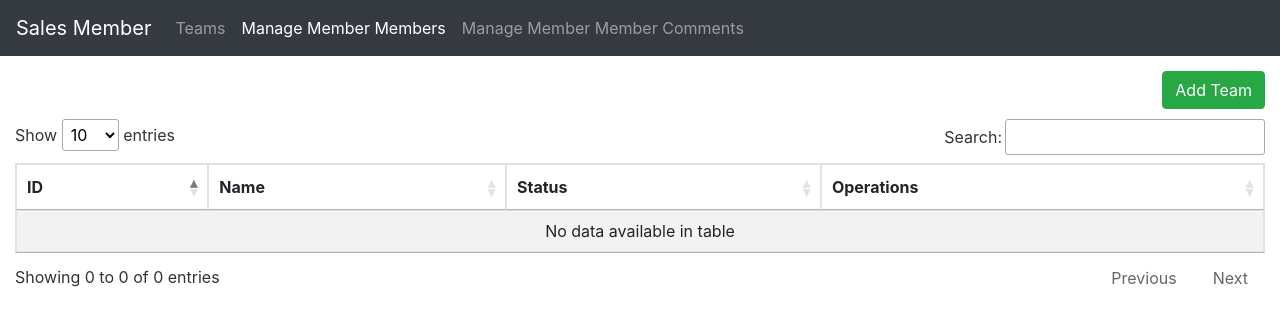
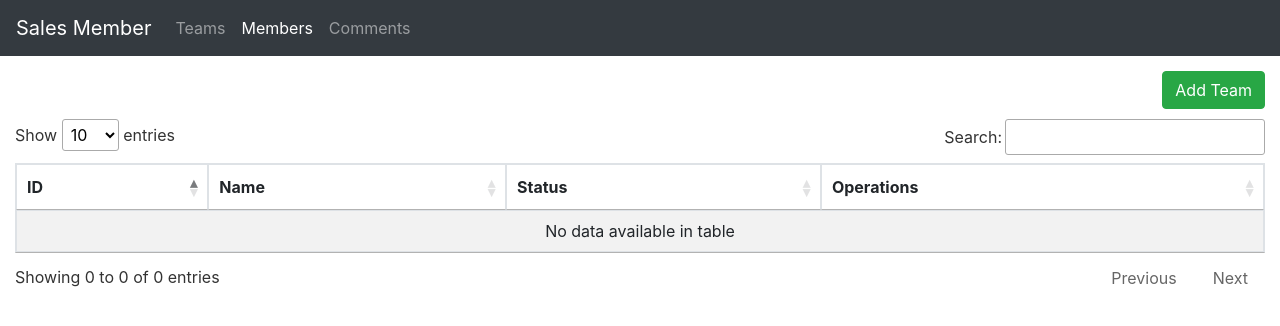
Before and after one commit to RavinduDharmasena/php_RavinduDharmasena, a CodeIgniter app: page /php_RavinduDharmasena/index.php/teamcontroller/viewManageTeams in a window 1280 px wide. Shown: the top 326 px of the page. Run offline with CodeIgniter, Linux system fonts and the light colour scheme; data that the repository does not hold is empty.

Commit message:
Navigation bar item changes

```diff
--- a/application/views/templates/navigation_bar.php
+++ b/application/views/templates/navigation_bar.php
@@ -10,10 +10,10 @@
                 <a class="nav-link" href="<?php echo base_url('team'); ?>">Teams</span></a>
             </li>
             <li class="nav-item active">
-                <a class="nav-link" href="<?php echo base_url('member'); ?>">Manage Member Members</a>
+                <a class="nav-link" href="<?php echo base_url('member'); ?>">Members</a>
             </li>
             <li class="nav-item">
-                <a class="nav-link" href="#">Manage Member Member Comments</a>
+                <a class="nav-link" href="#">Comments</a>
             </li>
         </ul>
     </div>
```
